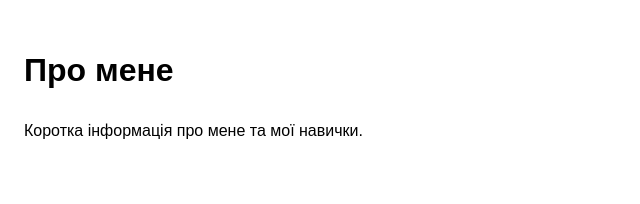
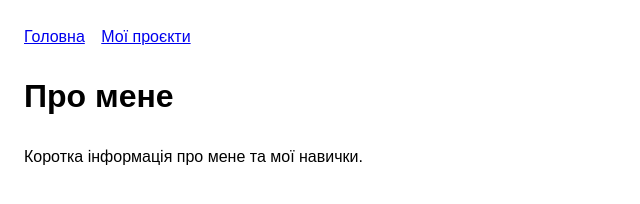
Before and after one commit to Nex0nDINASTIYA/my-web-course, a website: page hw-03/about.html in a window 1280 px wide. Shown: the whole page, without its empty margins (0-640 px from the left). Drawn offline with Linux system fonts and the light colour scheme.

Commit message:
Додано сторінки about.html та projects.html

```diff
--- a/hw-03/about.html
+++ b/hw-03/about.html
@@ -8,6 +8,10 @@
 </head>
 <body>
   <header>
+    <nav>
+      <a href="index.html">Головна</a>
+      <a href="projects.html">Мої проєкти</a>
+    </nav>
     <h1>Про мене</h1>
   </header>
   <main>
```
